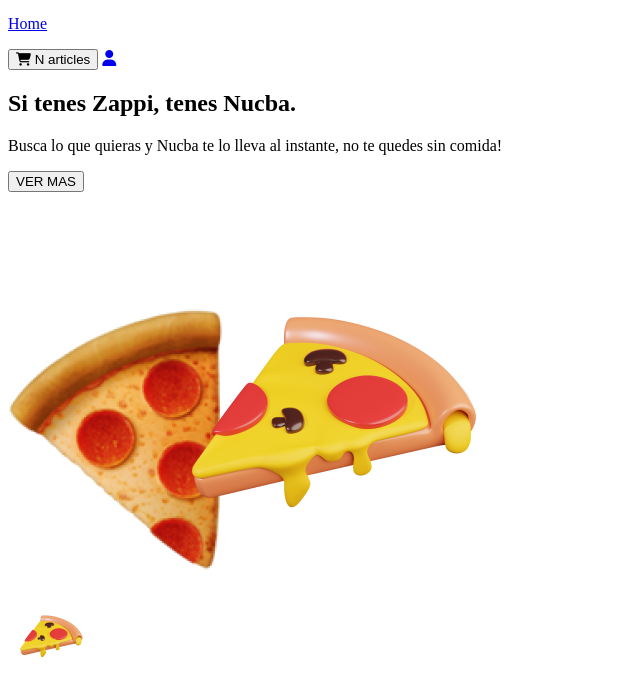
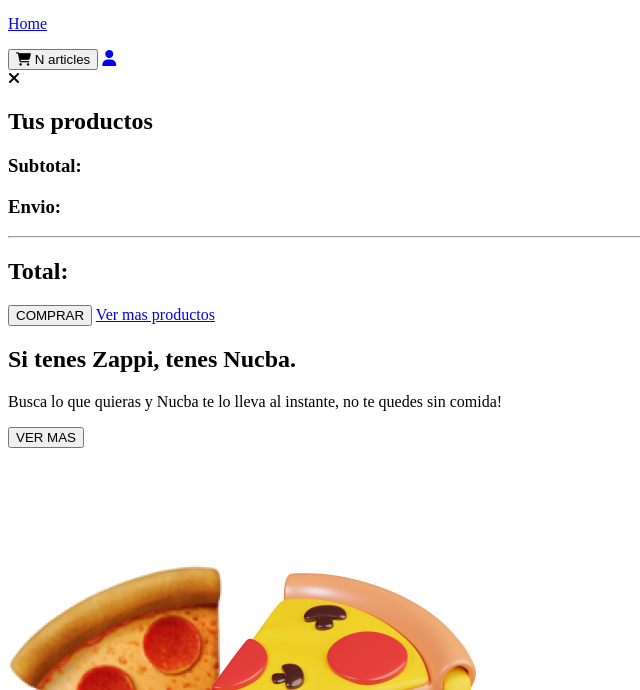
Before and after one commit to Malvadapapa/e5, a plain HTML site: page index.html in a window 1280 px wide. Shown: the part 110-800 px from the top of the page, without its empty margins (0-640 px from the left). Drawn offline with Linux system fonts and the light colour scheme.

Commit message:
6to commit se creo cart section

```diff
--- a/index.html
+++ b/index.html
@@ -24,7 +24,7 @@
 
             <button>
                 <i class="fa-solid fa-cart-shopping"></i>
-                <span>N articles</span>
+                <span id="cartArticlesCounter">N articles</span>
             </button>
 
             <a href="#">
@@ -34,6 +34,57 @@
         </nav>
     </header>
 
+    <section class="cartSection">
+        <div class="cartContainer">
+            <i class="fa-solid fa-xmark"></i>
+            <h2>Tus productos</h2>
+
+            <div class="productsCartContainer">
+
+                <!--                 <div class="productsCartCard">
+                    <img src="" alt="">
+
+                    <div>
+                        <h3>Titulo Generico</h3>
+                        <p> descripcion generica</p>
+                        <h4>$5184</h4>
+                    </div>
+                    <div class="productsCartQuantityControler">
+                        <button id="cartCardBtnAdd">+</button>
+                        <h3>3</h3>
+                        <button id="cartCardBtnRemove">-</button>
+                    </div>
+                </div>
+-->
+            </div>
+
+            <div class="subtotalContainer">
+                <h3>Subtotal:</h3>
+                <span></span>
+            </div>
+            <div class="shippingContainer">
+                <h3>Envio:</h3>
+                <span></span>
+            </div>
+            <hr>
+            <div class="totalContainer">
+                <h2>Total:</h2>
+                <span></span>
+            </div>
+            <div class="shopContainer">
+                <button>
+                    COMPRAR
+                </button>
+                <a href="#">
+                    Ver mas productos
+                </a>
+            </div>
+
+        </div>
+
+        </div>
+
+    </section>
 
     <section class="heroSection">
 
@@ -158,4 +209,5 @@
     <script src="index.js"></script>
 
 </body>
+
 </html>
```
